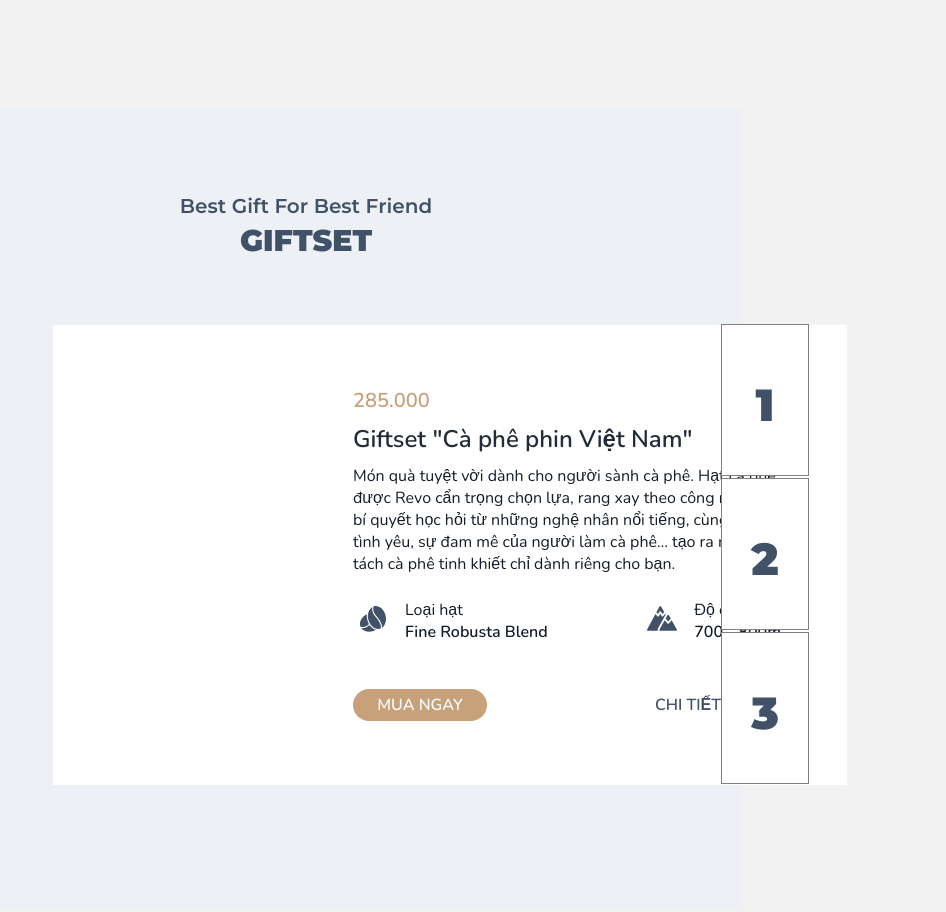
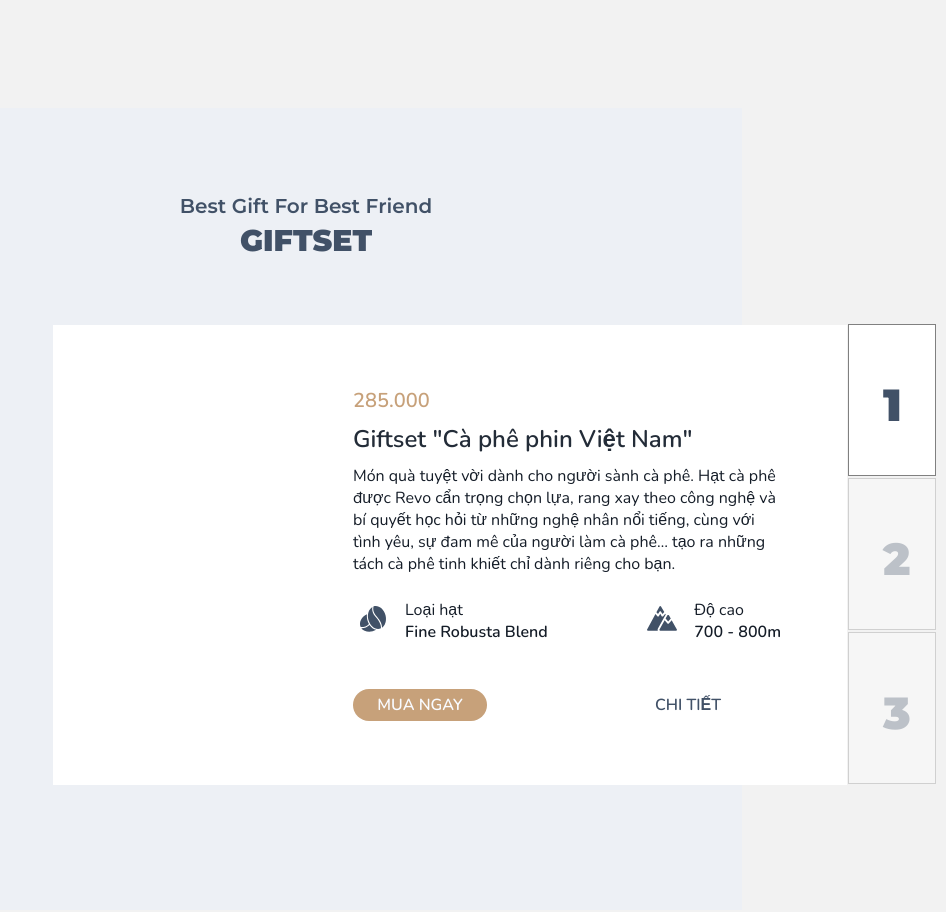
Before and after one commit to Serhii-Shmyhelskyi/coffee, a website: page app/index.html in a window 1280 px wide. Shown: the part 2661-3573 px from the top of the page, without its empty margins (334-1280 px from the left). Drawn offline with nearby package versions, Linux system fonts and the light colour scheme.

Commit message:
fixeded slider

```diff
--- a/app/js/main.js
+++ b/app/js/main.js
@@ -40,7 +40,6 @@ $(function () {
         vertical: true,
         arrows: false,
         asNavFor: '.giftset__slider-nav'
-
     });
     $('.giftset__slider-nav').slick({
         slidesToShow: 3,
--- a/app/scss/style.scss
+++ b/app/scss/style.scss
@@ -227,6 +227,10 @@
     }
 }
 
+.slick-slide:not(.slick-current) {
+    opacity:.3;
+}
+
 .giftset {
     position: relative;
 }
@@ -348,9 +352,8 @@
 
 .giftset__slider-nav {
     position: absolute;
-    left: 970px;
+    left: 1181px;
     top: 165px;
-    text-align: center;
 }
 
 .slider__nav-number {
@@ -367,7 +370,7 @@
 }
 
 .slider__nav-number-text {
-    padding: 63px 0 57px 0;
+    padding: 63px 0 57px 34px;
 }
 
 
```
Also changed, not shown: app/css/style.min.css.
